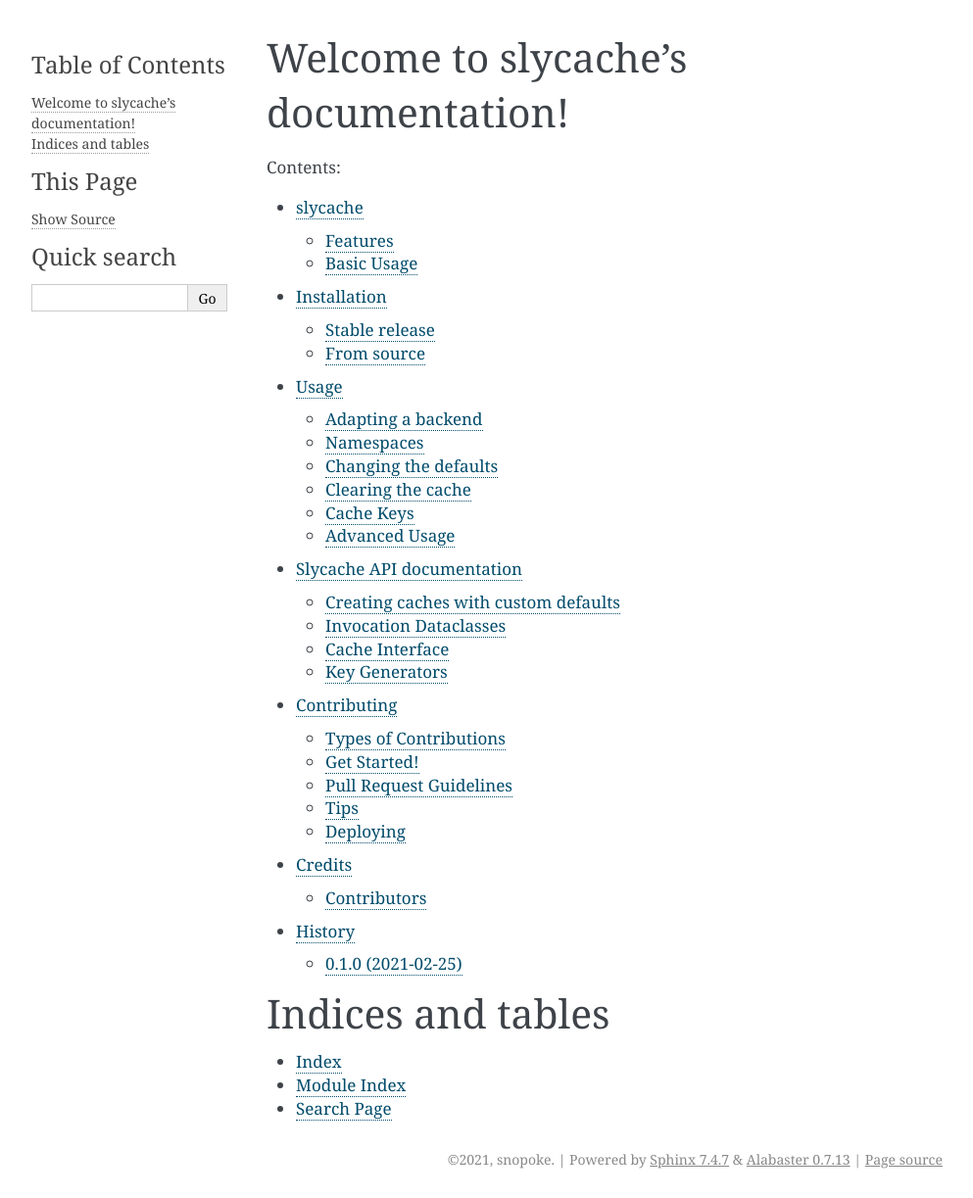
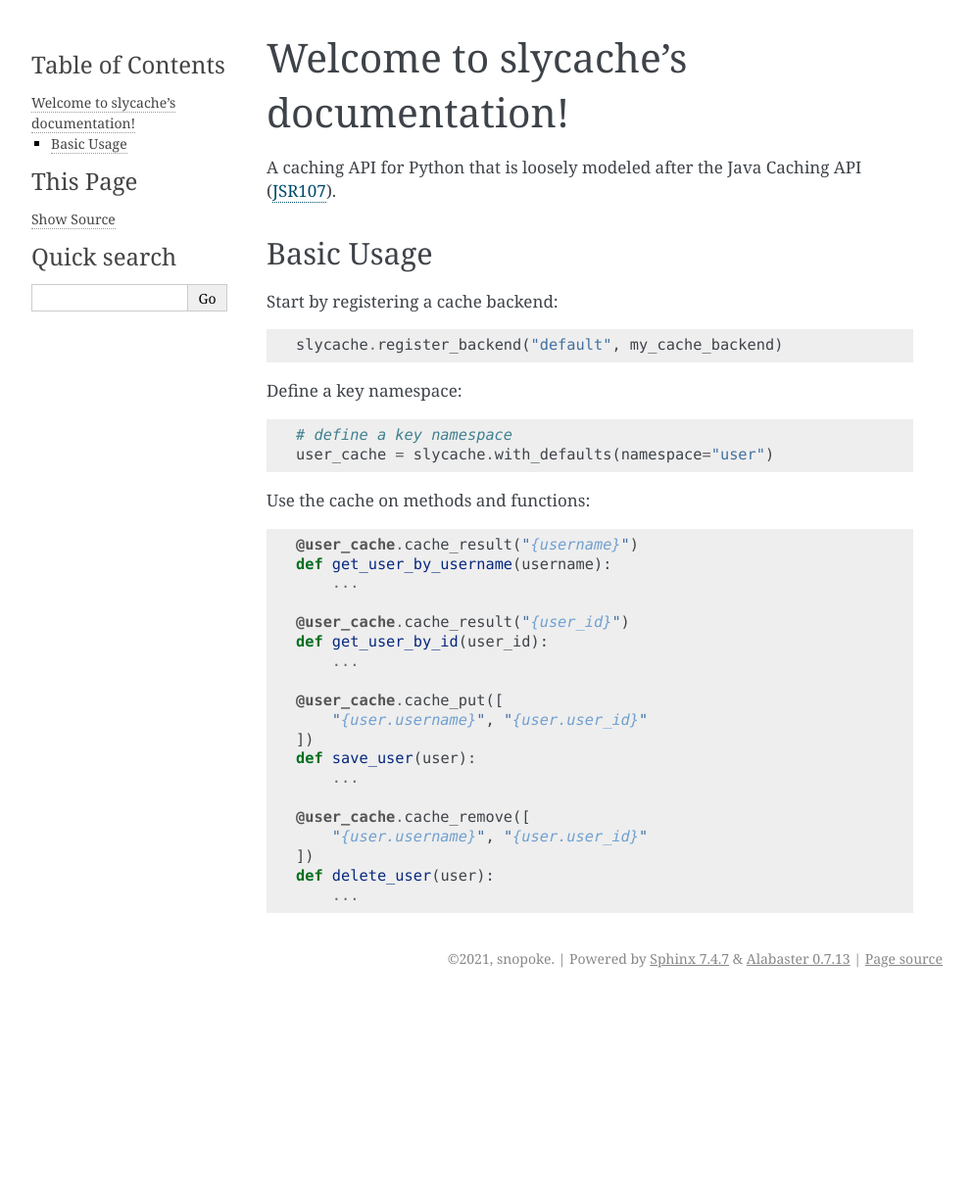
Before and after one commit to snopoke/slycache, a Sphinx documentation site: the page built from docs/index.rst, in a window 1280 px wide. Shown: the whole page at 98% size, without its empty margins (148-1141 px from the left). Built offline with Sphinx 7.4.7, drawn with Linux system fonts in a browser that asks for light colours; after the commit the page ends 1018 px from its top, so only the background shows below that.

Commit message:
update docs

```diff
--- a/docs/index.rst
+++ b/docs/index.rst
@@ -1,20 +1,51 @@
 Welcome to slycache's documentation!
 ======================================
 
+A caching API for Python that is loosely modeled after the Java Caching API (JSR107_).
+
+.. _JSR107: https://docs.google.com/document/d/1YZ-lrH6nW871Vd9Z34Og_EqbX_kxxJi55UrSn4yL2Ak/edit
+
+Basic Usage
+-----------
+
+Start by registering a cache backend::
+
+    slycache.register_backend("default", my_cache_backend)
+
+Define a key namespace::
+
+    # define a key namespace
+    user_cache = slycache.with_defaults(namespace="user")
+
+Use the cache on methods and functions::
+
+    @user_cache.cache_result("{username}")
+    def get_user_by_username(username):
+        ...
+
+    @user_cache.cache_result("{user_id}")
+    def get_user_by_id(user_id):
+        ...
+
+    @user_cache.cache_put([
+        "{user.username}", "{user.user_id}"
+    ])
+    def save_user(user):
+        ...
+
+    @user_cache.cache_remove([
+        "{user.username}", "{user.user_id}"
+    ])
+    def delete_user(user):
+        ...
+
 .. toctree::
    :maxdepth: 2
-   :caption: Contents:
+   :hidden:
 
-   readme
    installation
    usage
    modules
    contributing
    authors
    history
-
-Indices and tables
-==================
-* :ref:`genindex`
-* :ref:`modindex`
-* :ref:`search`
```
Also changed, not shown: README.rst (+4 -4 lines), docs/usage.rst (+22 -22 lines), 3 other files.
